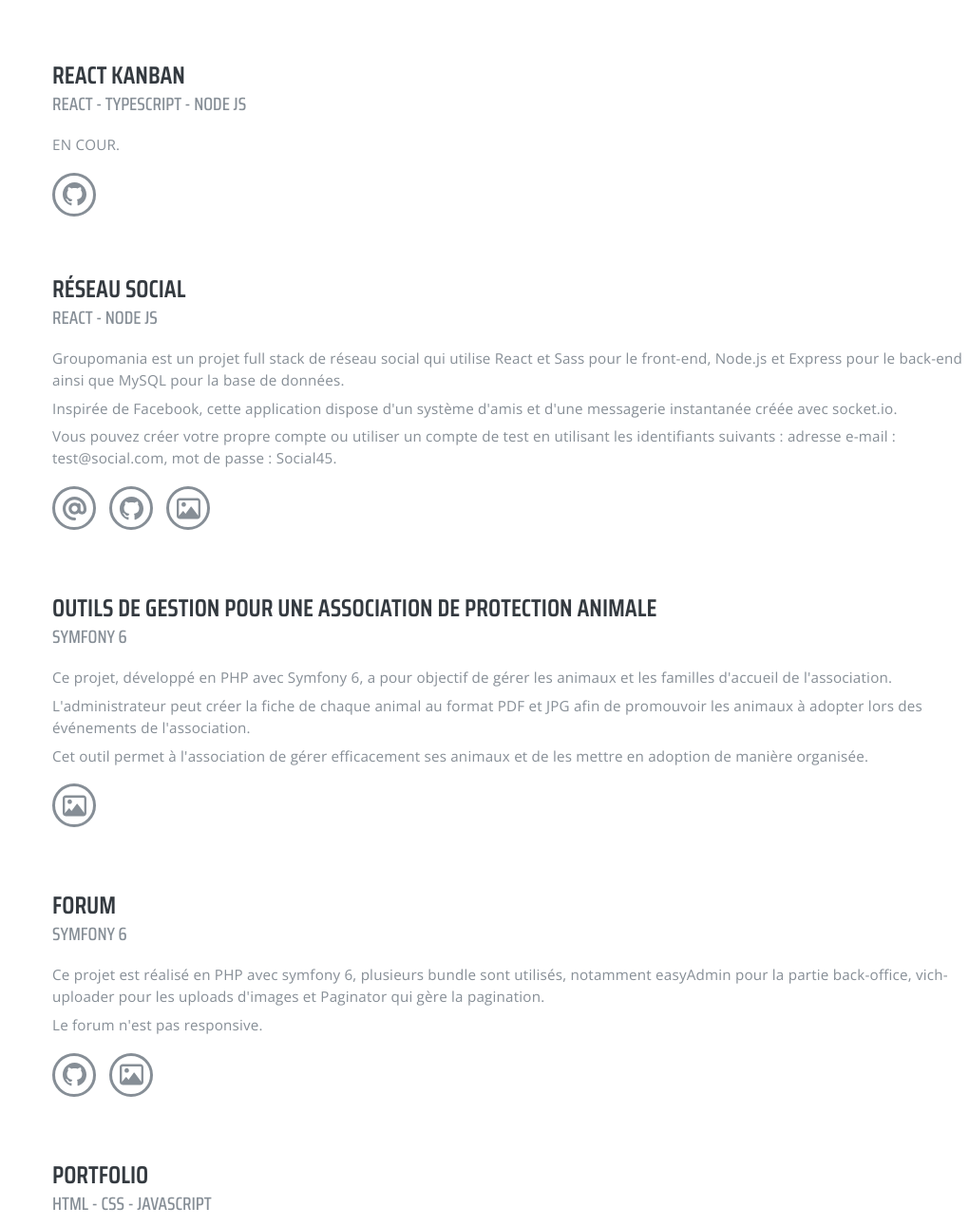
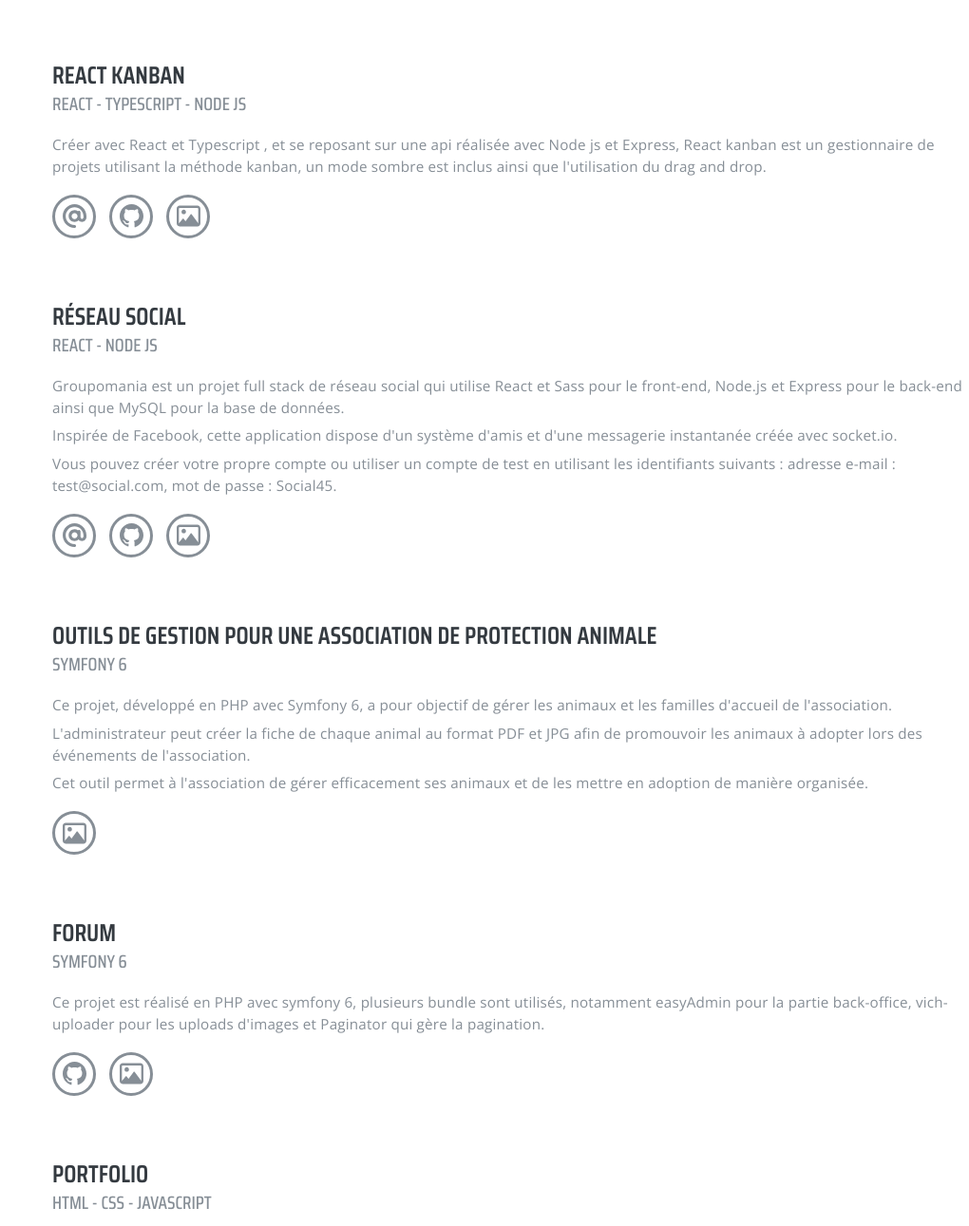
Before and after one commit to julabina/basic-portfolio, a website: page index.html in a window 1280 px wide. Shown: the part 930-2221 px from the top of the page at 95% size, without its empty margins (260-1280 px from the left). Drawn offline with nearby package versions, Linux system fonts and the light colour scheme.

Commit message:
update for kanban

```diff
--- a/assets/script/app.js
+++ b/assets/script/app.js
@@ -8,6 +8,7 @@ const screenSeriescope = ['seriescope/1.webp', 'seriescope/2.webp', 'seriescope/
 const screenRentable = ['rentable/1.webp', 'rentable/2.webp'];
 const screenGames = ['games/1.webp', 'games/2.webp', 'games/3.webp', 'games/4.webp', 'games/5.webp', 'games/6.webp', 'games/7.webp', 'games/8.webp', 'games/9.webp', 'games/10.webp', 'games/11.webp', 'games/12.webp'];
 const screenFrontend = ['frontendmentor/1.webp', 'frontendmentor/2.webp', 'frontendmentor/3.webp', 'frontendmentor/4.webp', 'frontendmentor/5.webp'];
+const screenKanban = ['kanban/1.webp', 'kanban/2.webp', 'kanban/3.webp', 'kanban/4.webp', 'kanban/5.webp', 'kanban/6.webp'];
 let imgArr = [];
 
 const openModal = (project) => {
@@ -33,6 +34,8 @@ const openModal = (project) => {
         imgArr = screenGames;
     } else if (project === 'frontendmentor') {
         imgArr = screenFrontend;
+    } else if (project === 'kanban') {
+        imgArr = screenKanban;
     }
 
     for (let i = 0; i < imgArr.length; i++) {
--- a/index.html
+++ b/index.html
@@ -35,9 +35,9 @@
                     <a target="_blank" rel="noopener" href="https://github.com/julabina"><div class="portfolio__content__about__socialCont__social">
                         <img src="./assets/images/github2.svg" alt="github icon">
                     </div></a>
-                    <a target="_blank" rel="noopener" href="https://gitlab.com/julabina"><div class="portfolio__content__about__socialCont__social">
+                    <!-- <a target="_blank" rel="noopener" href="https://gitlab.com/julabina"><div class="portfolio__content__about__socialCont__social">
                         <img id="social__gitlab" src="./assets/images/gitlab.svg" alt="gitlab icon">
-                    </div></a>
+                    </div></a> -->
                     <div onClick='downloadCV()' class="portfolio__content__about__socialCont__dlBtn">CV</div>
                 </div>
             </section>
@@ -46,17 +46,17 @@
                 <article>
                     <h3>React kanban</h3>
                     <h4>React - Typescript - node js</h4>
-                    <p class="portfolio__content__project__para">EN COUR.</p>
+                    <p class="portfolio__content__project__para">Créer avec React et Typescript , et se reposant sur une api réalisée avec Node js et Express, React kanban est un gestionnaire de projets utilisant la méthode kanban, un mode sombre est inclus ainsi que l'utilisation du drag and drop.</p>
                     <div class="portfolio__content__project__optionsCont">
-                        <!-- <a target="_blank" rel="noopener" href="#"><div class="portfolio__content__project__optionsCont__option">
+                        <a target="_blank" rel="noopener" href="https://kanban.julienlenfume.com"><div class="portfolio__content__project__optionsCont__option">
                             <img src="./assets/images/at-solid.svg" alt="Live site icon">
-                        </div></a> -->
+                        </div></a>
                         <a target="_blank" rel="noopener" href="https://github.com/julabina/react_kanban-/"><div class="portfolio__content__project__optionsCont__option">
                             <img src="./assets/images/github.svg" alt="github icon">
                         </div></a>
-                        <!-- <div onClick="openModal('projectManager')" class="portfolio__content__project__optionsCont__option">
+                        <div onClick="openModal('kanban')" class="portfolio__content__project__optionsCont__option">
                             <img src="./assets/images/image-regular.svg" alt="Screenshot icon">
-                        </div> -->
+                        </div>
                     </div>
                 </article>
                 <article>
@@ -96,10 +96,7 @@
                 <article>
                     <h3>Forum</h3>
                     <h4>Symfony 6</h4>
-                    <div class="portfolio__content__project__para">
-                        <p>Ce projet est réalisé en PHP avec symfony 6, plusieurs bundle sont utilisés, notamment easyAdmin pour la partie back-office, vich-uploader pour les uploads d'images et Paginator qui gère la pagination.</p>
-                        <p>Le forum n'est pas responsive.</p>
-                    </div>
+                    <p class="portfolio__content__project__para">Ce projet est réalisé en PHP avec symfony 6, plusieurs bundle sont utilisés, notamment easyAdmin pour la partie back-office, vich-uploader pour les uploads d'images et Paginator qui gère la pagination.</p>
                     <div class="portfolio__content__project__optionsCont">
                         <!-- <a target="_blank" rel="noopener" href="https://www.forum.julienlenfume.com"><div class="portfolio__content__project__optionsCont__option">
                             <img src="./assets/images/at-solid.svg" alt="Live site icon">
```
Also changed, not shown: assets/images/screenshot/kanban/1.webp (added), assets/images/screenshot/kanban/2.webp (added), assets/images/screenshot/kanban/3.webp (added), assets/images/screenshot/kanban/4.webp (added), assets/images/screenshot/kanban/5.webp (added), assets/images/screenshot/kanban/6.webp (added).
